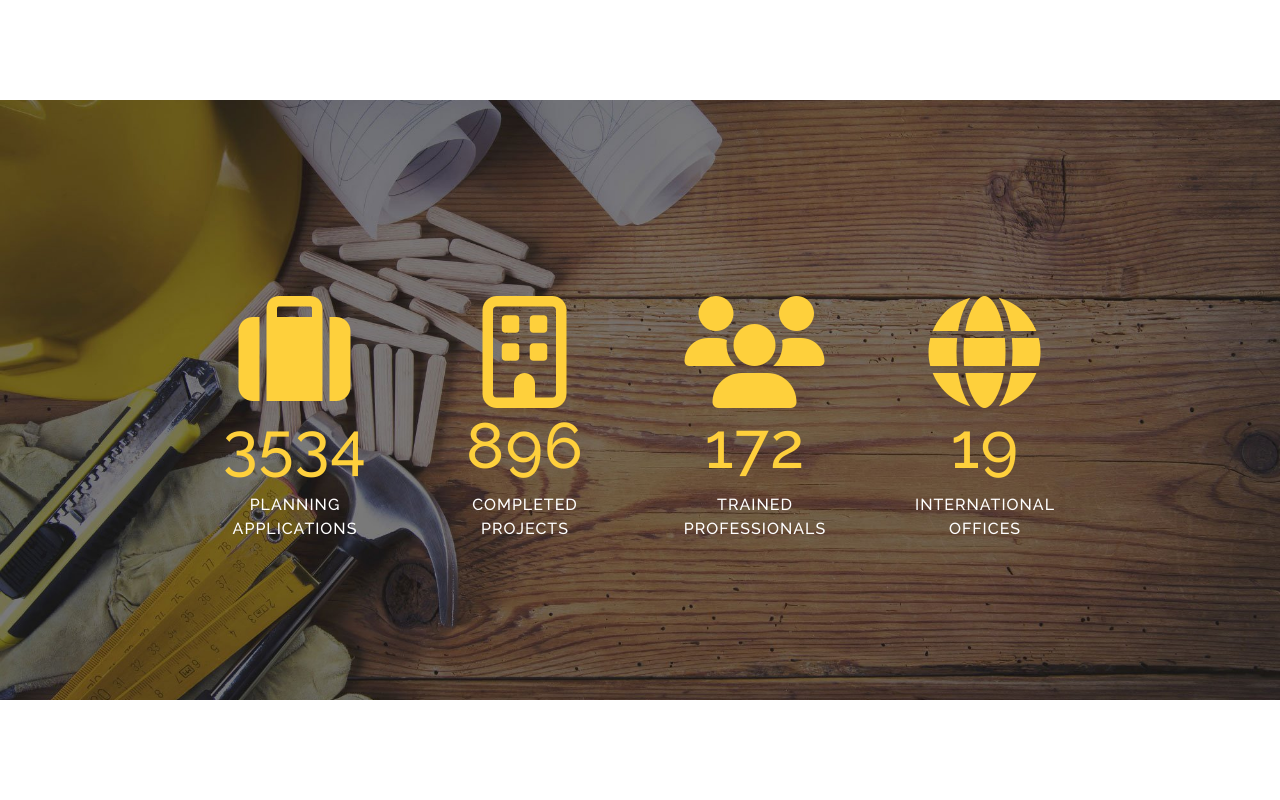
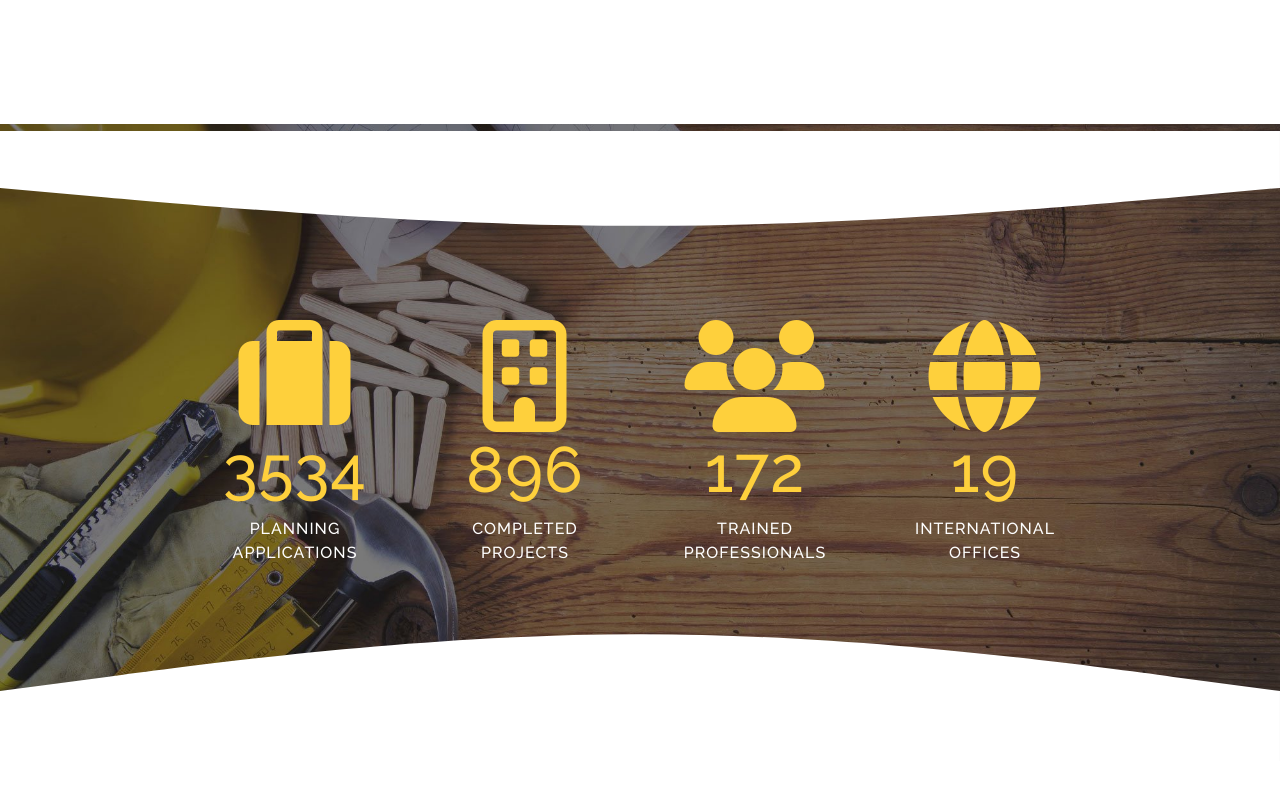
Before and after one commit to pierluigicarrieri/proj-html-vuejs, a Vue app: page / in a window 1280 px wide. Shown: the part 1540-2340 px from the top of the page. Built offline with nearby package versions, Linux system fonts and the light colour scheme.

Commit message:
Curved spacers added

```diff
--- a/src/App.vue
+++ b/src/App.vue
@@ -46,6 +46,7 @@ export default {
                 </div>
             </div>
         </section>
+        <svg class="curved-spacer-top" xmlns="http://www.w3.org/2000/svg" viewBox="0 0 1440 320"><path fill="#ffffff" fill-opacity="1" d="M0,64L120,74.7C240,85,480,107,720,106.7C960,107,1200,85,1320,74.7L1440,64L1440,0L1320,0C1200,0,960,0,720,0C480,0,240,0,120,0L0,0Z"></path></svg>
         <section class="second-section">
             <div class="container main-container">
                 <div class="row row-cols-4 g-4">
@@ -61,6 +62,7 @@ export default {
                 </div>
             </div>
         </section>
+        <svg class="curved-spacer-bottom" xmlns="http://www.w3.org/2000/svg" viewBox="0 0 1440 320"><path fill="#ffffff" fill-opacity="1" d="M0,224L120,208C240,192,480,160,720,160C960,160,1200,192,1320,208L1440,224L1440,320L1320,320C1200,320,960,320,720,320C480,320,240,320,120,320L0,320Z"></path></svg>
         <MainSeparator :title="store.separatorsData.secondSeparator.title"></MainSeparator>
     </main>
 </template>
@@ -93,8 +95,15 @@ export default {
         font-size: 0.9rem;
     }
 
+    .curved-spacer-top {
+        margin-bottom: -320px;
+    }
+
+    .curved-spacer-bottom {
+        margin-top: -280px;
+    }
+
     .second-section {
-        height: 600px;
         padding: 180px;
         background-image: url("./assets/images/home-244125289.jpg");
         background-size: cover;
```
